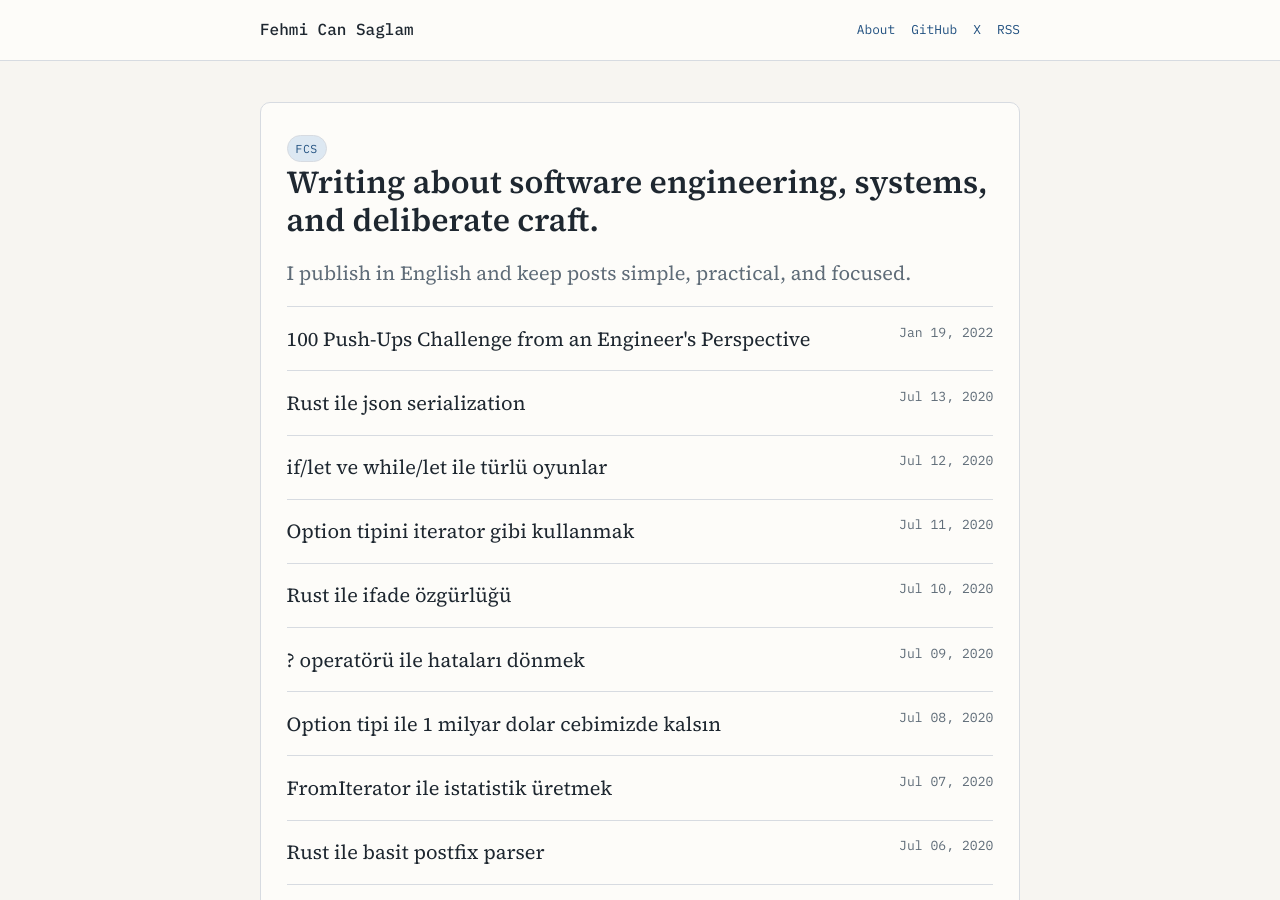
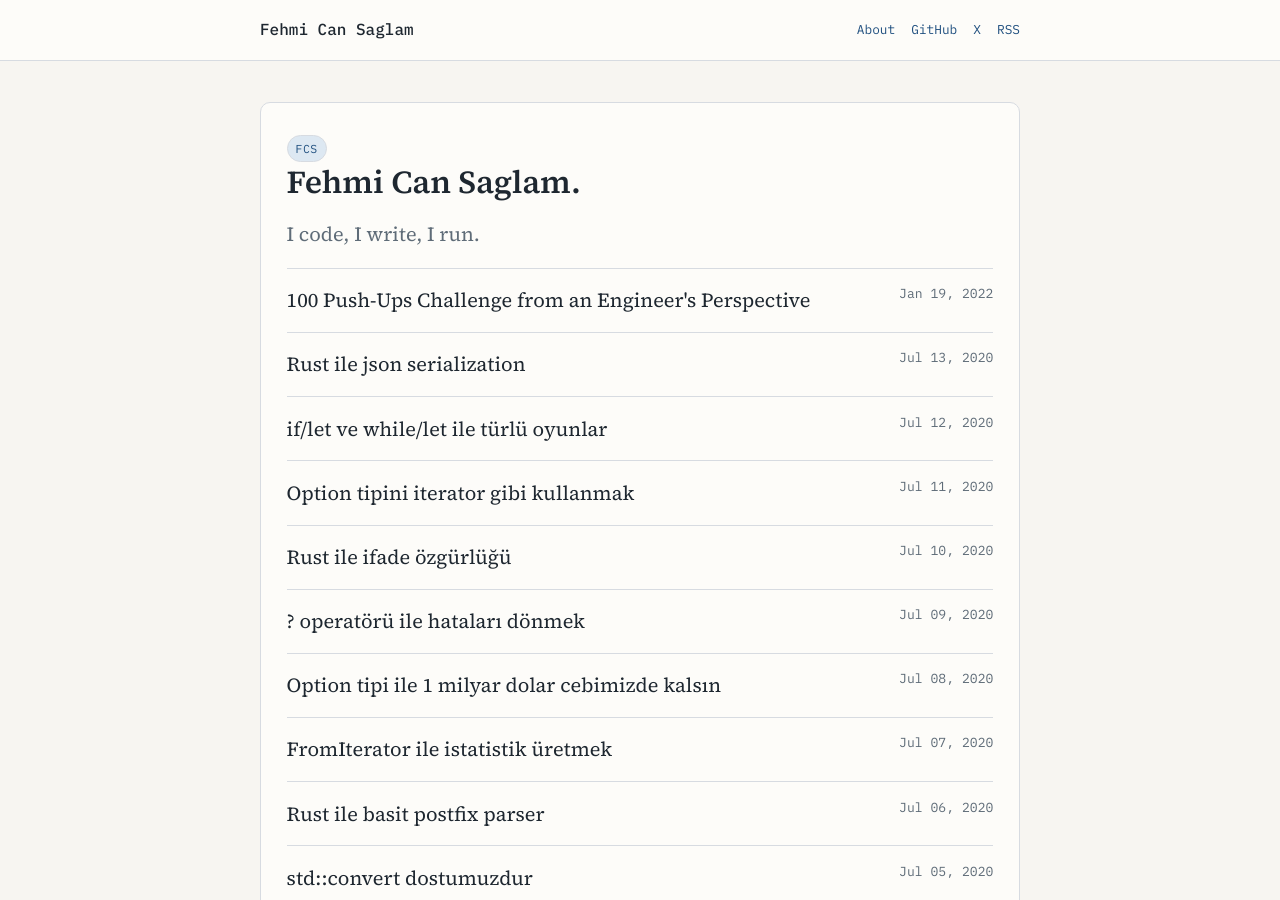
Before and after one commit to fehmicansaglam/fehmicansaglam.github.com, a Jekyll site: the page built from index.html, in a window 1280 px wide and 900 px high. Built offline with Jekyll 4.4.1, drawn with Linux system fonts in a browser that asks for light colours.

Commit message:
refine homepage intro and keep Das experiment heading

```diff
--- a/index.html
+++ b/index.html
@@ -27,8 +27,8 @@ published: true
   <main class="container page-main">
     <section class="page-card">
       <p class="fcs-chip">FCS</p>
-      <h1 class="page-title">Writing about software engineering, systems, and deliberate craft.</h1>
-      <p class="lead">I publish in English and keep posts simple, practical, and focused.</p>
+      <h1 class="page-title">Fehmi Can Saglam.</h1>
+      <p class="lead">I code, I write, I run.</p>
 
       <ul class="post-list">
         {% for post in site.posts %}
```
Also changed, not shown: _posts/2022-01-19-100-push-ups-challenge-from-an-engineers-perspective.md (+1 -1 lines).
